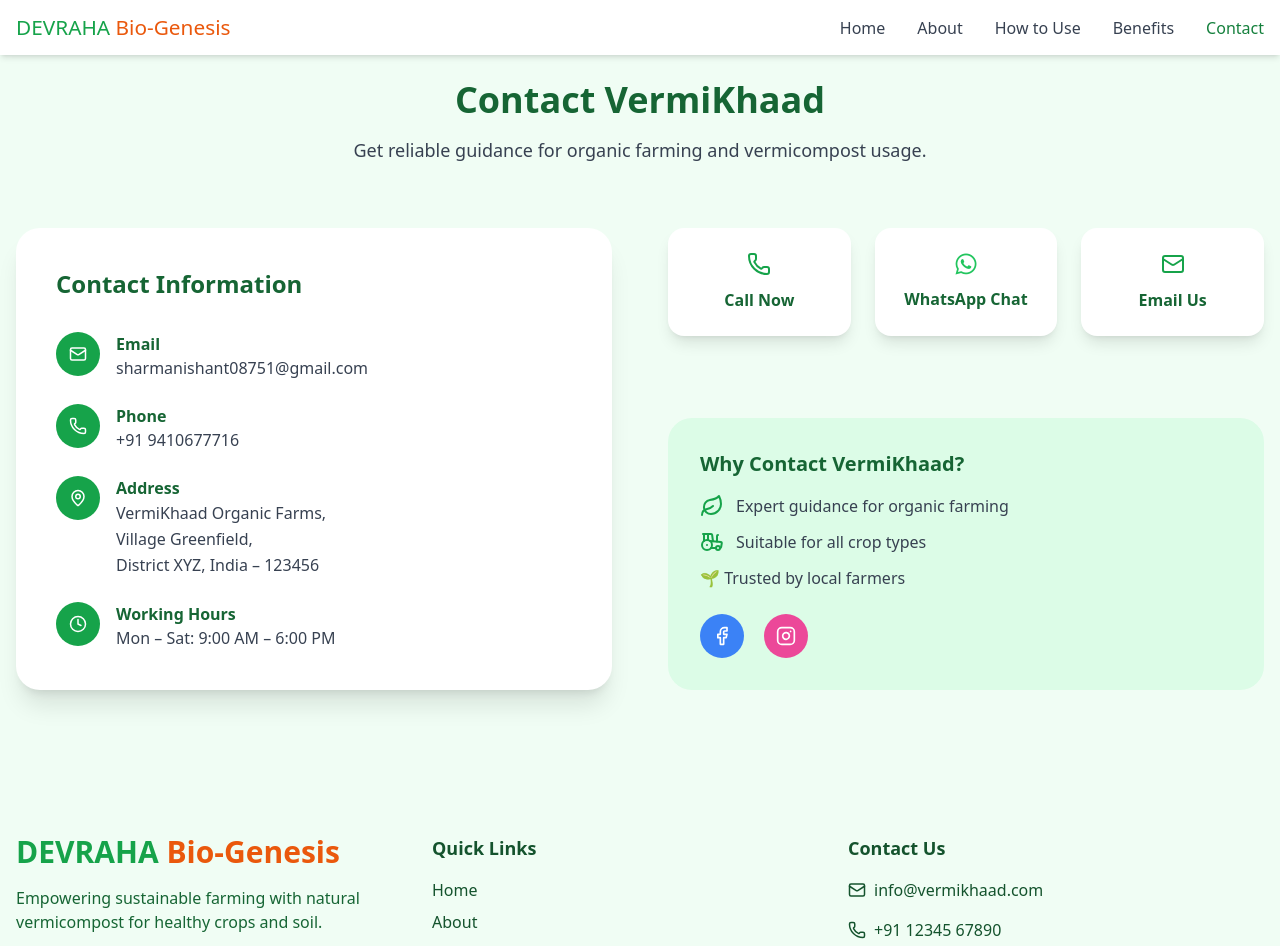
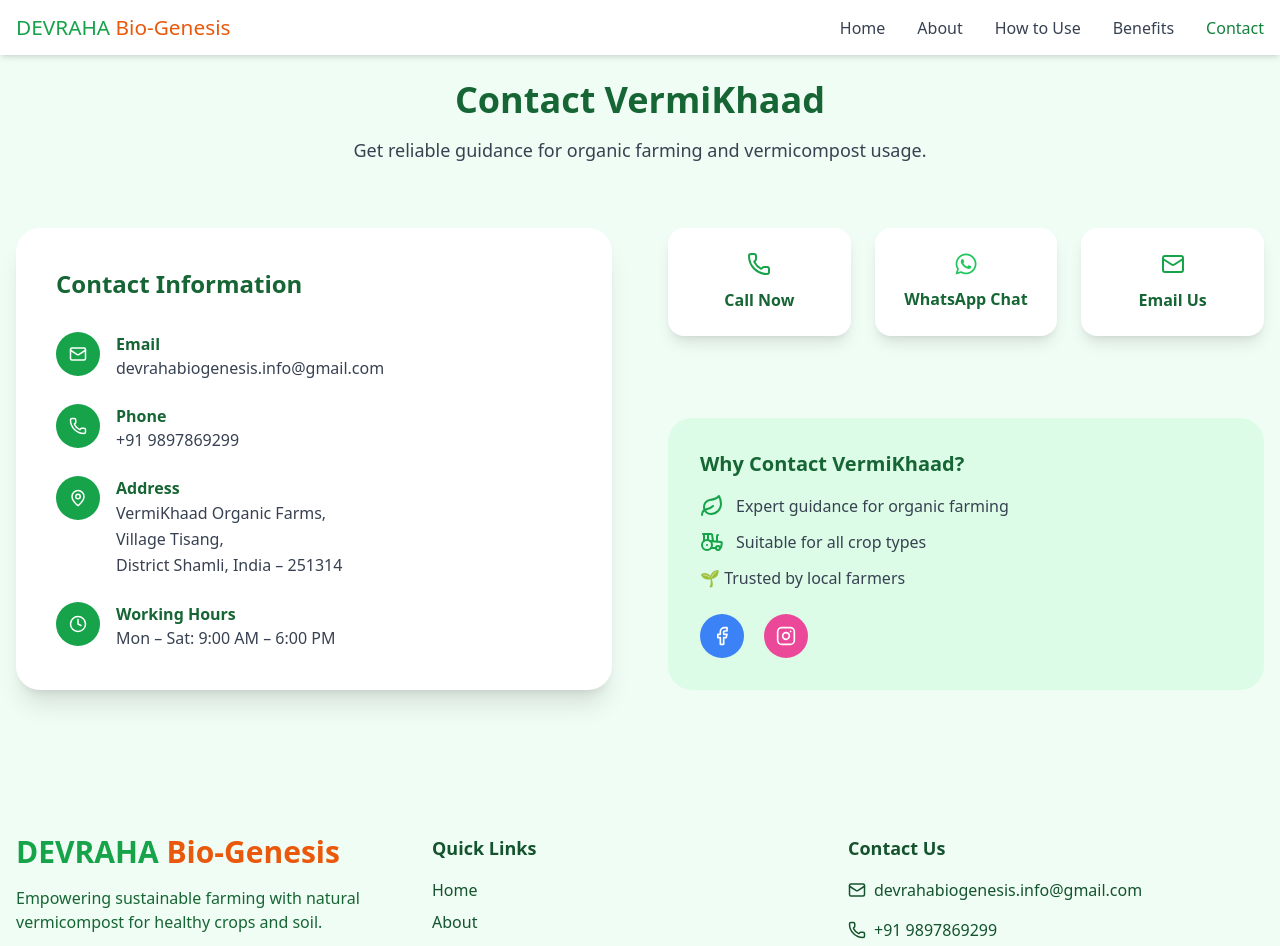
Before and after one commit to devraha2911/devrahaproject, a React (Vite) app: page /contact in a window 1280 px wide. Shown: the top 946 px of the page. Built offline with nearby package versions, Linux system fonts and the light colour scheme.

Commit message:
Initial commit

```diff
--- a/src/components/Contact/Contact.jsx
+++ b/src/components/Contact/Contact.jsx
@@ -224,7 +224,7 @@
                   href="mailto:info@vermikhaad.com"
                   className="text-gray-700 hover:text-green-600"
                 >
-                  sharmanishant08751@gmail.com
+                  devrahabiogenesis.info@gmail.com
                 </a>
               </div>
             </div>
@@ -240,7 +240,7 @@
                   href="tel:+911234567890"
                   className="text-gray-700 hover:text-green-600"
                 >
-                  +91 9410677716
+                  +91 9897869299
                 </a>
               </div>
             </div>
@@ -254,8 +254,8 @@
                 <p className="font-semibold text-green-800">Address</p>
                 <p className="text-gray-700 leading-relaxed">
                   VermiKhaad Organic Farms,<br />
-                  Village Greenfield,<br />
-                  District XYZ, India – 123456
+                  Village Tisang,<br />
+                  District Shamli, India – 251314
                 </p>
               </div>
             </div>
@@ -286,7 +286,7 @@
             <div className="grid grid-cols-1 sm:grid-cols-3 gap-6 mb-10">
 
               <a
-                href="tel:+911234567890"
+                href="tel:+919897869299"
                 className="bg-white rounded-2xl shadow-lg p-6 text-center hover:-translate-y-1 transition"
               >
                 <Phone className="mx-auto text-green-600 mb-3" />
@@ -294,7 +294,7 @@
               </a>
 
               <a
-                href="https://wa.me/911234567890?text=Hello%20VermiKhaad"
+                href="https://wa.me/9897869299?text=Hello%20VermiKhaad"
                 target="_blank"
                 className="bg-white rounded-2xl shadow-lg p-6 text-center hover:-translate-y-1 transition"
               >
@@ -305,7 +305,7 @@
               </a>
 
               <a
-                href="mailto:info@vermikhaad.com"
+                href="mailto:devrahabiogenesis.info@gmail.com"
                 className="bg-white rounded-2xl shadow-lg p-6 text-center hover:-translate-y-1 transition"
               >
                 <Mail className="mx-auto text-green-600 mb-3" />
--- a/src/components/Home/Footer/Footer.jsx
+++ b/src/components/Home/Footer/Footer.jsx
@@ -73,7 +73,7 @@
               href="mailto:info@vermikhaad.com"
               className="hover:text-green-600 transition-colors"
             >
-              info@vermikhaad.com
+              devrahabiogenesis.info@gmail.com
             </a>
           </div>
 
@@ -84,7 +84,7 @@
               href="tel:+911234567890"
               className="hover:text-green-600 transition-colors"
             >
-              +91 12345 67890
+              +91 9897869299
             </a>
           </div>
 
```
